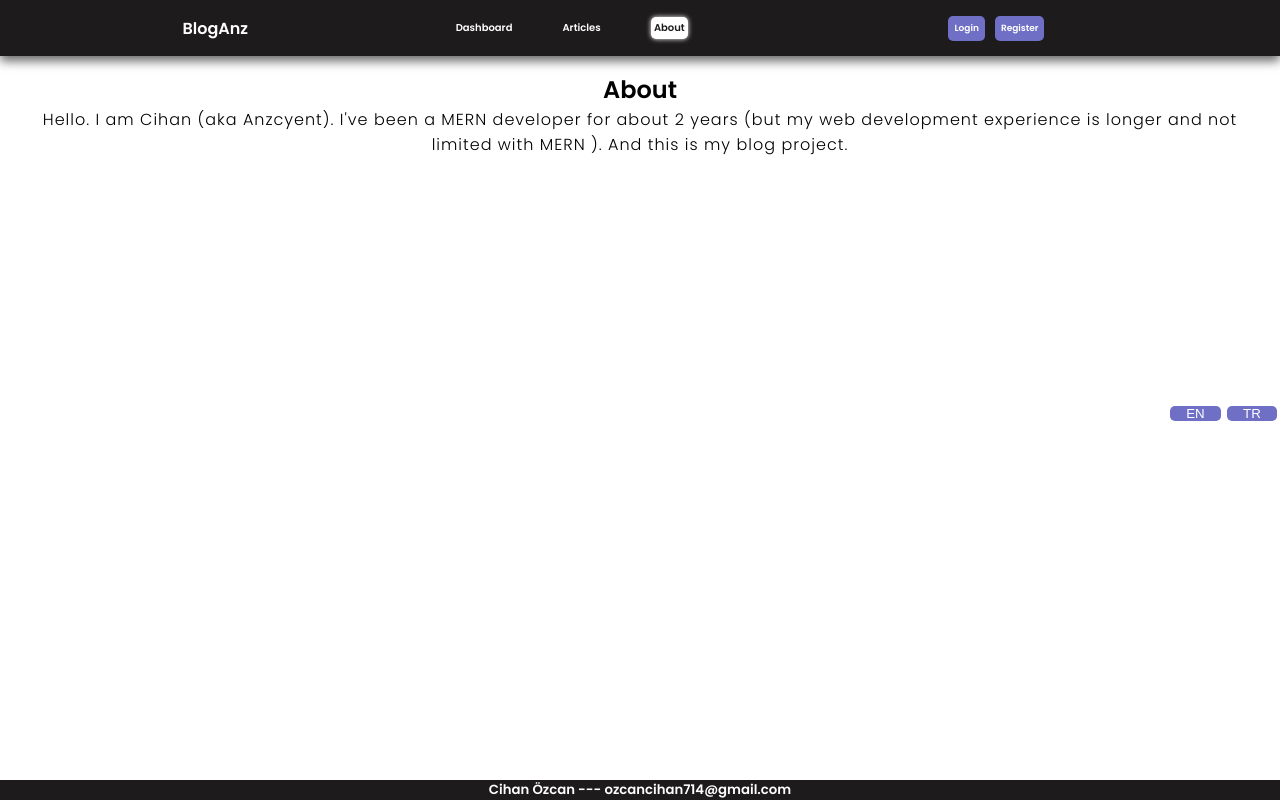
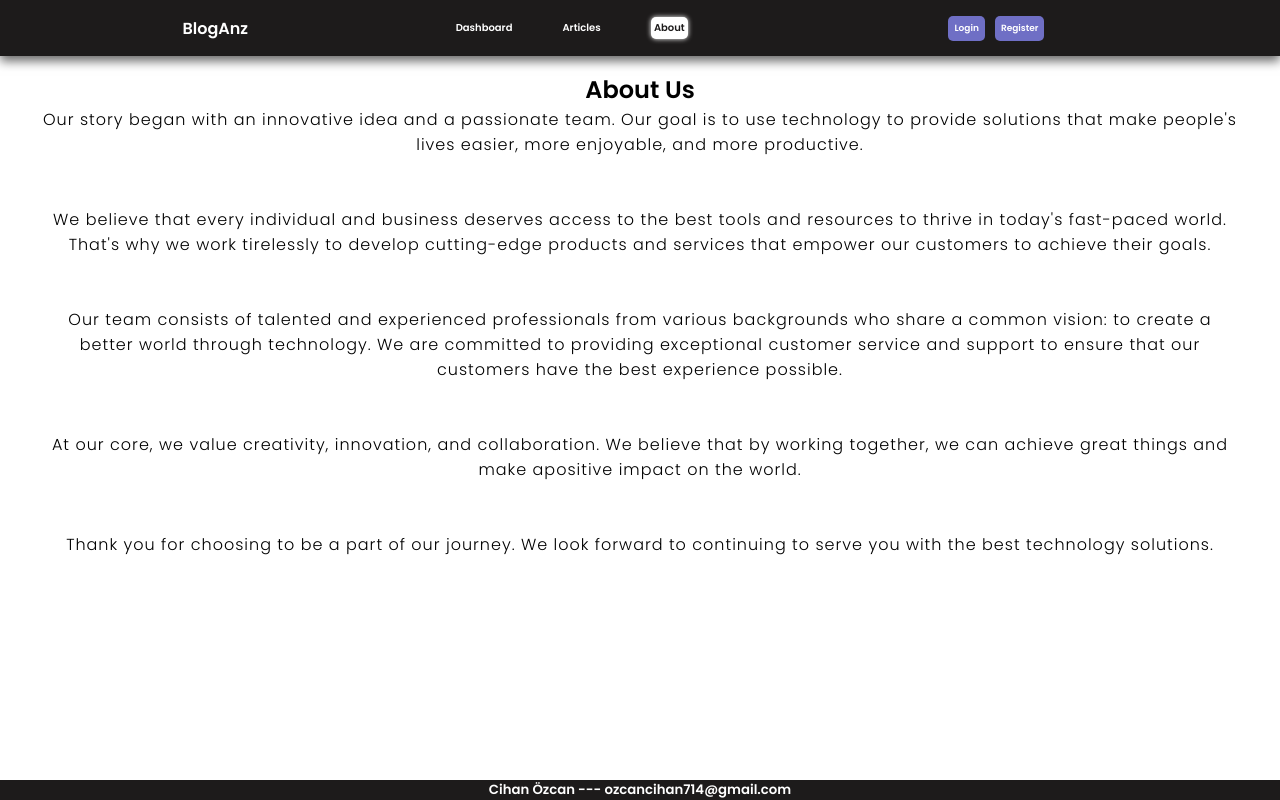
Before and after one commit to Anzcyent/bloganz-client, a React (Vite) app: page /about in a window 1280 px wide. Built offline with nearby package versions, Linux system fonts and the light colour scheme.

Commit message:
Version Kku

```diff
--- a/src/Pages/AboutPage/AboutPage.jsx
+++ b/src/Pages/AboutPage/AboutPage.jsx
@@ -1,25 +1,52 @@
-import React, { useState } from 'react'
-import {en_title, tr_title, en_description, tr_description} from "../../Utils/Language/About/language"
-import "./AboutPage.css"
+import React, { useState } from "react";
+// import {en_title, tr_title, en_description, tr_description} from "../../Utils/Language/About/language"
+import "./AboutPage.css";
 
 const AboutPage = () => {
-    const [lang, setLang] = useState("en")
+  // const [lang, setLang] = useState("en")
 
+  return (
+    <main className="about-page">
+      <section className="container">
+        {/* Aşağıdaki şart bloğunu h2 içerisine yapıştır */}
+        {/* {lang === "en"
+          ? en_title
+          : lang === "tr"
+          ? tr_title
+          : "Wrong language format."} */}
+        <h2 className="about-title">About Us</h2>
+        <p className="about-description">
+          Our story began with an innovative idea and a passionate team. Our
+          goal is to use technology to provide solutions that make people's
+          lives easier, more enjoyable, and more productive. <br/> <br/> <br/>
 
+          We believe that
+          every individual and business deserves access to the best tools and
+          resources to thrive in today's fast-paced world. That's why we work
+          tirelessly to develop cutting-edge products and services that empower
+          our customers to achieve their goals.
+          <br/> <br/> <br/>
+          Our team consists of talented
+          and experienced professionals from various backgrounds who share a
+          common vision: to create a better world through technology. We are
+          committed to providing exceptional customer service and support to
+          ensure that our customers have the best experience possible.
+          <br/> <br/> <br/>
+        At our core, we value creativity, innovation, and collaboration. We believe that by working together, we can achieve great things and make apositive impact on the world.
+        <br/> <br/> <br/>
+        Thank you for choosing to be a part of
+          our journey. We look forward to continuing to serve you with the best
+          technology solutions.
+        </p>
+        {/* <p className="about-description">{lang === "en" ? en_description : lang === "tr" ? tr_description : "Wrong language format."}</p> */}
+      </section>
 
-    return (
-        <main className="about-page">
-            <section className="container">
-                <h2 className="about-title">{lang === "en" ? en_title : lang === "tr" ? tr_title : "Wrong language format."}</h2>
-                <p className="about-description">{lang === "en" ? en_description : lang === "tr" ? tr_description : "Wrong language format."}</p>
-            </section>
-
-            <section className="language-buttons">
+      {/* <section className="language-buttons">
                 <button onClick={() => setLang("en")}>EN</button>
                 <button onClick={() => setLang("tr")}>TR</button>
-            </section>
-        </main>
-    )
-}
+            </section> */}
+    </main>
+  );
+};
 
-export default AboutPage
+export default AboutPage;
```
Also changed, not shown: 1 other file (tests, documents, lock files or other folders).
